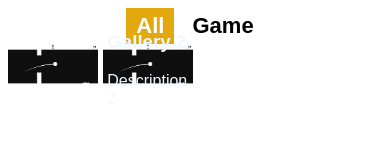
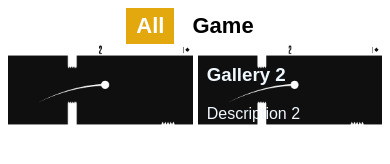
Before and after one commit to Programonaut-Blog/filterable-gallery, a plain HTML site: page index.html in a window 390 px wide. Drawn offline with Linux system fonts and the light colour scheme.

Commit message:
add responsiveness

```diff
--- a/css/gallery.css
+++ b/css/gallery.css
@@ -1,3 +1,25 @@
+html {
+    font-size: 20px;
+}
+
+@media screen and (max-width: 1680px) {
+    html {
+        font-size: 18px;
+    }
+}
+
+@media screen and (max-width: 736px) {
+    html {
+        font-size: 16px;
+    }
+}
+
+@media screen and (max-width: 360px) {
+    html {
+        font-size: 14px;
+    }
+}
+
 body {
     font-family: sans-serif;
 }
@@ -10,7 +32,6 @@ body {
 .category {
     font-weight: bold;
     font-size: 22px;
-    font-family: sans-serif;
     margin: 0 4px;
     padding: 5px 10px;
     border: none;
@@ -80,3 +101,17 @@ body {
     opacity: 1;
     transition: all 0.2s ease-in-out;
 }
+
+/* Landscape phone to portrait tablet */
+@media (max-width: 767px) {
+    .gallery-elements {
+        grid-template-columns: repeat(3, .33fr);
+    }
+}
+
+/* Landscape phones and down */
+@media (max-width: 480px) {
+    .gallery-elements {
+        grid-template-columns: repeat(2, .5fr);
+    }
+}
--- a/index.html
+++ b/index.html
@@ -17,7 +17,7 @@
     <div class="gallery-elements">
         <!-- add the show-hidden class -->
         <div class="gallery-element show-hidden game">
-            <img class="gallery-image" src="img/gallery-image.png" alt="">
+            <img class="gallery-image" src="img/image.png" alt="">
                 <!-- add the hide-element class -->
             <div class="description hide-element">
                 <h3 class="title">Gallery 1</h3>
@@ -27,7 +27,7 @@
             </div>
         </div>
         <div class="gallery-element">
-            <img class="gallery-image" src="img/gallery-image.png" alt="">
+            <img class="gallery-image" src="img/image.png" alt="">
             <div class="description">
                 <h3 class="title">Gallery 2</h3>
                 <p class="subtitle">
```
Also changed, not shown: img/image.png (renamed from img/gallery-image.png).
